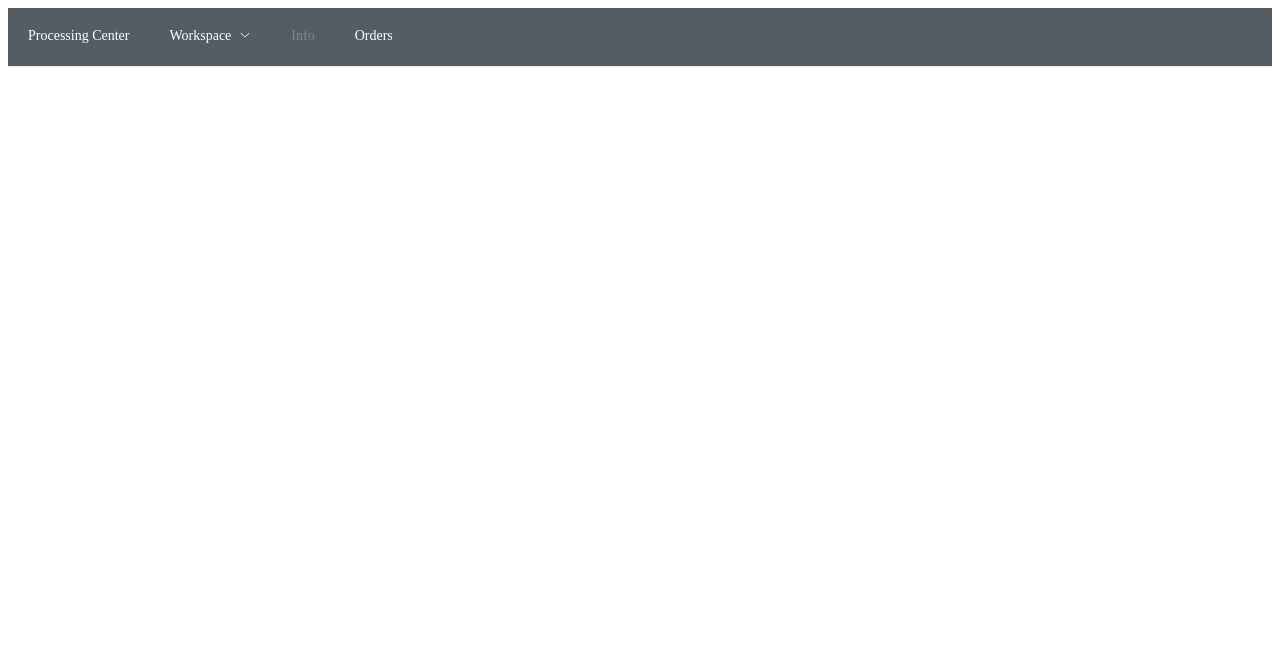
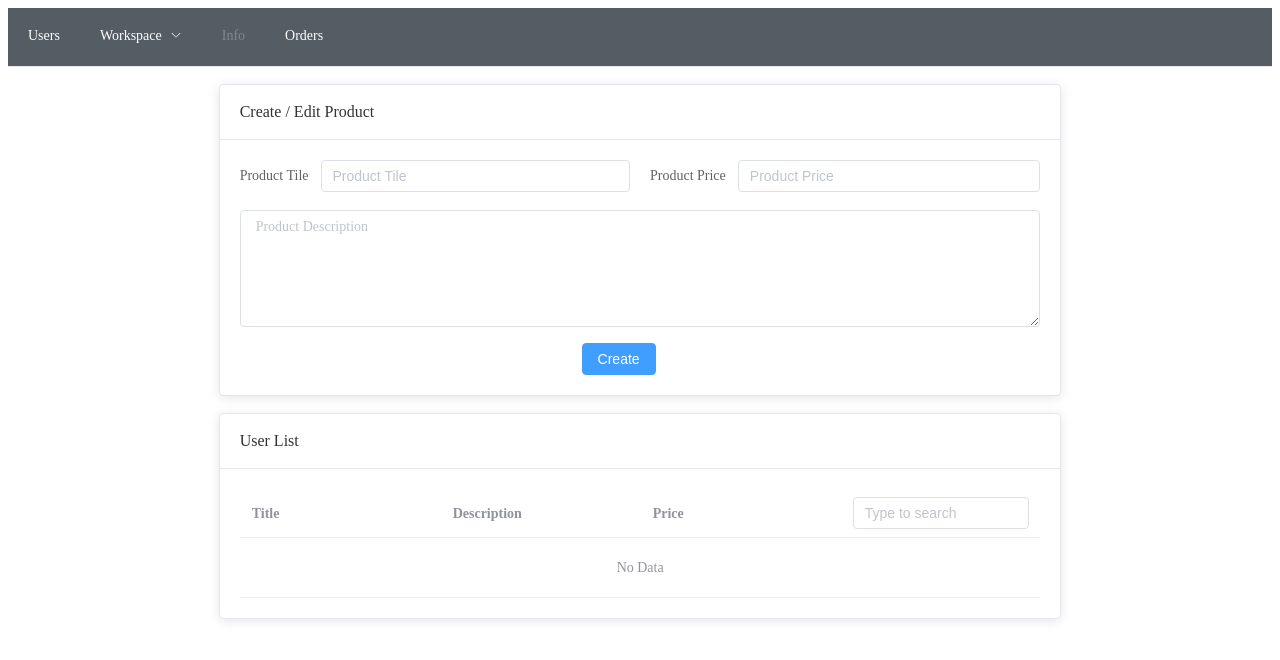
Before and after one commit to russel07/vue3-comp-api, a Vue app: page / in a window 1280 px wide. Shown: the top 660 px of the page. Built offline with nearby package versions, Linux system fonts and the light colour scheme.

Commit message:
CRUD working

```diff
--- a/src/components/Home.vue
+++ b/src/components/Home.vue
@@ -1,7 +1,101 @@
 <template>
-  <div class="home">
-    <Menu/>
-  </div>
+  <Menu/>
+
+    <el-form :model="product" class="demo-form-inline">
+      <el-row>
+        <el-col  :span="16" :offset="4">
+          <el-card class="box-card mt-2">
+            <template #header>
+              <div class="card-header">
+                <span>Create / Edit Product</span>
+              </div>
+            </template>
+
+            <el-row :gutter="20">
+              <el-col :xs="24" :sm="24" :md="12" :lg="12" :xl="12">
+                <el-form-item label="Product Tile">
+                  <el-input v-model="product.product_title" placeholder="Product Tile"></el-input>
+                </el-form-item>
+              </el-col>
+
+              <el-col :xs="24" :sm="24" :md="12" :lg="12" :xl="12">
+                <el-form-item label="Product Price">
+                  <el-input v-model="product.product_price" placeholder="Product Price"></el-input>
+                </el-form-item>
+              </el-col>
+            </el-row>
+
+            <el-row :gutter="20">
+              <el-col :span="24">
+                <el-input
+                    v-model="product.product_description"
+                    :rows="5"
+                    type="textarea"
+                    placeholder="Product Description"/>
+              </el-col>
+            </el-row>
+
+            <el-row :gutter="20">
+              <el-col :span="6" class="mt-2" :offset="10">
+                <el-button v-if="!edit" type="primary" @click="createProduct">Create</el-button>
+                <el-button v-else type="warning" @click="updateProduct">Update</el-button>
+              </el-col>
+            </el-row>
+
+          </el-card>
+        </el-col>
+      </el-row>
+    </el-form>
+
+  <el-row>
+    <el-col  :span="16" :offset="4">
+      <el-card class="box-card mt-2">
+        <template #header>
+          <div class="card-header">
+            <span>User List</span>
+          </div>
+        </template>
+        <el-table
+            :data="
+            tableData.filter(
+              (data) =>
+                !search || data.product_title.toLowerCase().includes(search.toLowerCase())
+            )
+          "
+            style="width: 100%"
+        >
+          <el-table-column label="Title" prop="product_title" />
+          <el-table-column label="Description" prop="product_description" />
+          <el-table-column label="Price" prop="product_price" />
+          <el-table-column align="right">
+            <template #header>
+              <el-input v-model="search" size="mini" placeholder="Type to search" />
+            </template>
+            <template #default="scope">
+              <el-button size="mini" @click="handleEdit(scope.$index, scope.row)"
+              >Edit</el-button
+              >
+              <el-popconfirm
+                  confirm-button-text="OK"
+                  cancel-button-text="No, Thanks"
+                  icon="el-icon-info"
+                  icon-color="red"
+                  title="Are you sure to delete this?"
+                  @confirm="handleDelete(scope.$index, scope.row)"
+              >
+                <template #reference>
+                  <el-button
+                      size="mini"
+                      type="danger">Delete</el-button>
+                </template>
+              </el-popconfirm>
+
+            </template>
+          </el-table-column>
+        </el-table>
+      </el-card>
+    </el-col>
+  </el-row>
 </template>
 
 <script>
@@ -10,6 +104,62 @@ export default {
   name: 'Home',
   components: {
     Menu
-  }
+  },
+  data() {
+    return {
+      product: {
+        product_title: '',
+        product_description: '',
+        product_price: '',
+        id: ''
+      },
+      tableData: [],
+      search: '',
+      edit: false
+    }
+  },
+  methods: {
+    createProduct() {
+      let data = {
+        product_title: this.product.product_title,
+        product_description: this.product.product_description,
+        product_price: this.product.product_price
+      }
+      this.tableData.push(data);
+      this.resetProduct();
+    },
+    updateProduct(){
+      let data = {
+        product_title: this.product.product_title,
+        product_description: this.product.product_description,
+        product_price: this.product.product_price
+      }
+      this.tableData.splice(this.product.id,1,data);
+      this.edit = false
+      this.resetProduct();
+    },
+    handleEdit(index, row) {
+      this.product.product_title = row.product_title;
+      this.product.product_description = row.product_description;
+      this.product.product_price = row.product_price;
+      this.product.id = index;
+      this.edit = true;
+    },
+    handleDelete(index, row) {
+      console.log(index, row)
+      this.tableData.splice(this.product.id,1);
+    },
+    resetProduct(){
+      this.product.product_title = '';
+      this.product.product_description = '';
+      this.product.product_price = '';
+    }
+  },
 }
 </script>
+
+<style>
+  .mt-2{
+    margin-top: 2%;
+  }
+</style>
--- a/src/components/Menu.vue
+++ b/src/components/Menu.vue
@@ -8,7 +8,7 @@
       active-text-color="#ffd04b"
       @select="handleSelect"
   >
-    <el-menu-item index="1">Processing Center</el-menu-item>
+    <el-menu-item index="1">Users</el-menu-item>
     <el-sub-menu index="2">
       <template #title>Workspace</template>
       <el-menu-item index="2-1">item one</el-menu-item>
@@ -43,22 +43,6 @@ export default {
       activeIndex,
       handleSelect
     }
-  },
-  /*data() {
-    return {
-      activeIndex: 1
-    }
-  },
-  created: function() {
-    this.setActiveValue();
-  },
-  methods: {
-    handleSelect: function (e) {
-      console.log(e.target.value)
-    },
-    setActiveValue: function (){
-      this.activeIndex = 1;
-    }
-  }*/
+  }
 }
 </script>
```
